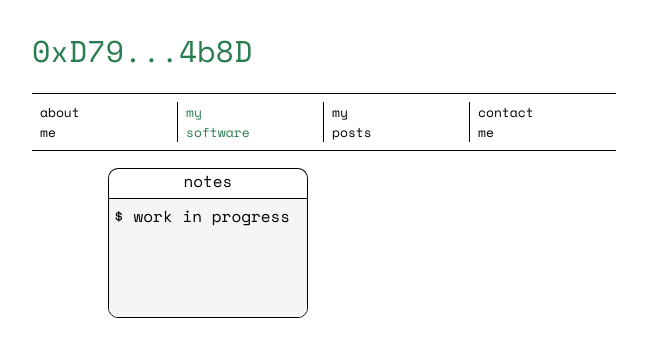
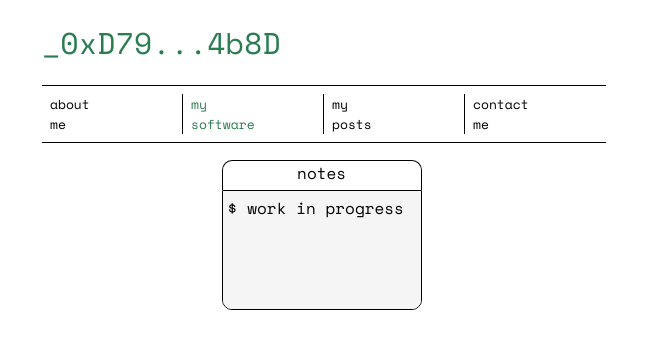
Before and after one commit to nasjp/0xD7905c61aeD6983C28555e4B186ee8Aa97cB4b8D, a SvelteKit app: page /portfolio in a window 1280 px wide. Shown: the top 356 px of the page, without its empty margins (316-963 px from the left). Built offline with nearby package versions, Linux system fonts and the light colour scheme; a small style sheet from the web is missing.

Commit message:
update frame

```diff
--- a/src/app.css
+++ b/src/app.css
@@ -9,6 +9,14 @@
 
 html {
 	overflow-x: auto;
+}
+
+body {
+	margin: 10px;
+	overflow-x: hidden;
+	min-height: 100vh;
+	margin: 0 auto;
+	position: relative;
 }
 
 h1,
--- a/src/lib/components/Header.svelte
+++ b/src/lib/components/Header.svelte
@@ -10,7 +10,7 @@
 </script>
 
 <div class="header">
-	<h1><a href="/">0xD79...4b8D</a></h1>
+	<h1><a href="/">_0xD79...4b8D</a></h1>
 	<nav>
 		<div class="navItem">
 			<a href="/about">
--- a/src/lib/components/Unimplemented.svelte
+++ b/src/lib/components/Unimplemented.svelte
@@ -2,7 +2,7 @@
 	import { VirtualWindow } from '$lib/components';
 </script>
 
-<VirtualWindow headerTxt="notes" topPercent={20} leftPercent={13}>
+<VirtualWindow headerTxt="notes" topPercent={20} leftPercent={42}>
 	<div class="vw"><p>$ work in progress</p></div>
 </VirtualWindow>
 
--- a/src/routes/+layout.svelte
+++ b/src/routes/+layout.svelte
@@ -5,18 +5,20 @@
 	import { Header } from '$lib/components';
 </script>
 
-<div class="wrap">
-	<Header />
-	<slot />
+<div class="frame">
+	<div class="wrap">
+		<Header />
+		<slot />
+	</div>
 </div>
 
 <style>
+	.frame {
+		max-width: 584px;
+		margin: 0 auto;
+	}
+
 	.wrap {
 		margin: 10px;
-		max-width: 584px;
-		overflow-x: hidden;
-		min-height: 100vh;
-		margin: 0 auto;
-		position: relative;
 	}
 </style>
```
